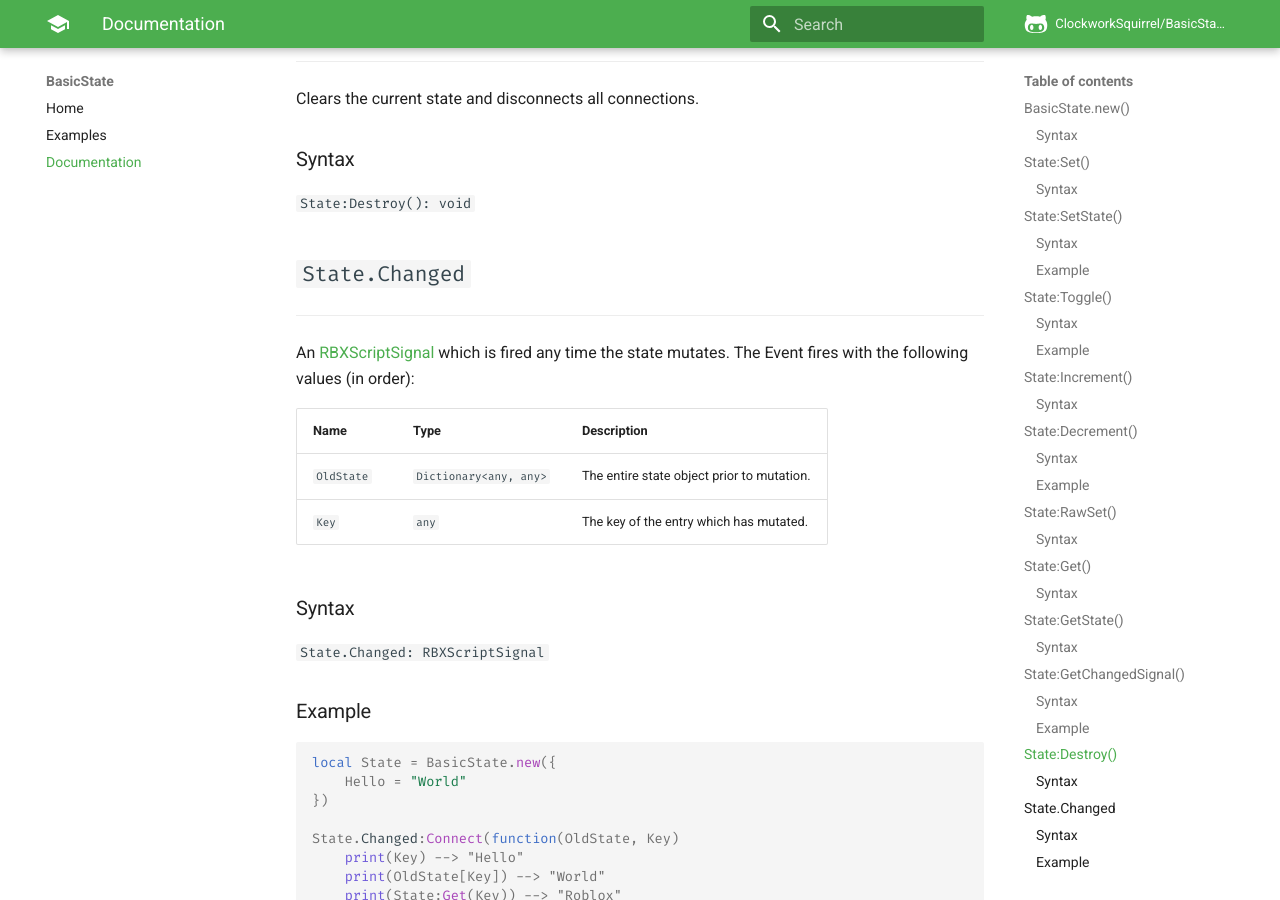
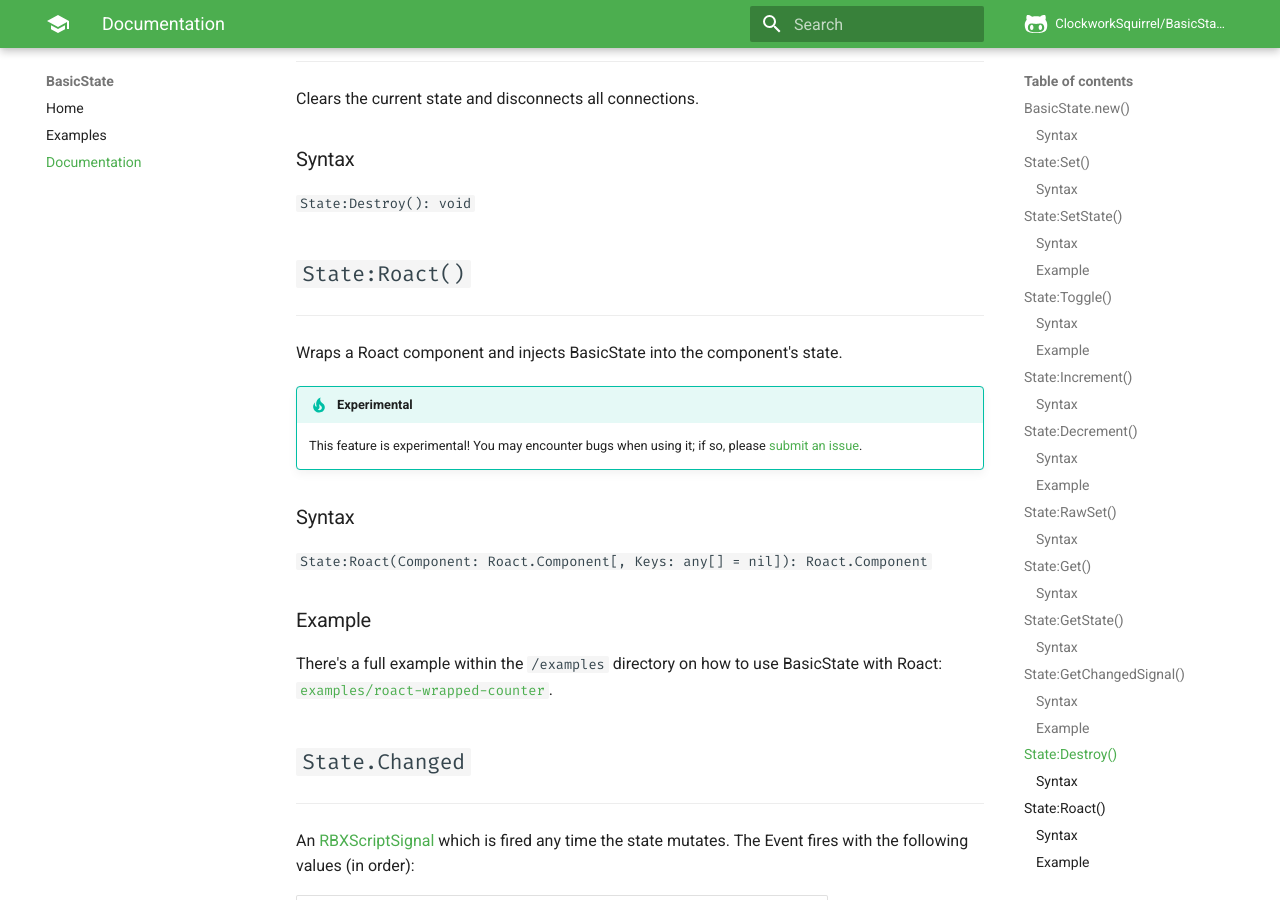
Before and after one commit to cxmeel/BasicState, an MkDocs documentation site: the page built from docs/docs.md, in a window 1280 px wide and 900 px high, scrolled down 4677 px. Built offline with MkDocs 1.6.1 and Material for MkDocs 9.7.7, drawn with Linux system fonts in a browser that asks for light colours; comment, search, counter and statistics services are not loaded; old or Windows-style settings are respelled for this version of MkDocs.

Commit message:
New Roact method for wrapping Roact components
A new `Roact` method allows a Roact component to be wrapped in a BasicState instace. This will allow direct access to any or specified keys within the BasicState store from the Roact component's own state object. You can modify the BasicState store as normal to re-render components with new information.

```diff
--- a/docs/docs.md
+++ b/docs/docs.md
@@ -147,6 +147,19 @@ Clears the current state and disconnects all connections.
 ### Syntax
 `State:Destroy(): void`
 
+## `State:Roact()`
+-----
+Wraps a Roact component and injects BasicState into the component's state.
+
+!!! tip "Experimental"
+    This feature is experimental! You may encounter bugs when using it; if so, please [submit an issue](https://github.com/ClockworkSquirrel/BasicState/issues/new).
+
+### Syntax
+`State:Roact(Component: Roact.Component[, Keys: any[] = nil]): Roact.Component`
+
+### Example
+There's a full example within the `/examples` directory on how to use BasicState with Roact: [`examples/roact-wrapped-counter`](https://github.com/ClockworkSquirrel/BasicState/tree/default/examples/roact-wrapped-counter).
+
 ## `State.Changed`
 -----
 An [RBXScriptSignal](https://developer.roblox.com/en-us/api-reference/datatype/RBXScriptSignal) which is fired any time the state mutates. The Event fires with the following values (in order):
```
Also changed, not shown: examples/roact-wrapped-counter/README.md (added, +17 -0 lines), 11 other files.
